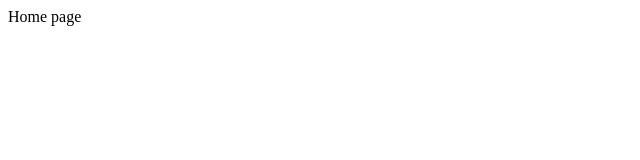
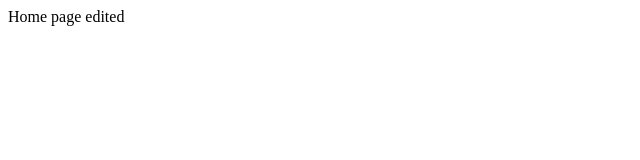
Before and after one commit to mahoangnhatphi/SocialHub, a plain HTML site: page home.html in a window 1280 px wide. Shown: the full height of the page, 0-640 px from the left. Drawn offline with Linux system fonts and the light colour scheme.

Commit message:
Update home.html

```diff
--- a/home.html
+++ b/home.html
@@ -6,7 +6,7 @@
 </head>
 
 <body>
-    Home page
+    Home page edited
 </body>
 
 </html>
```
